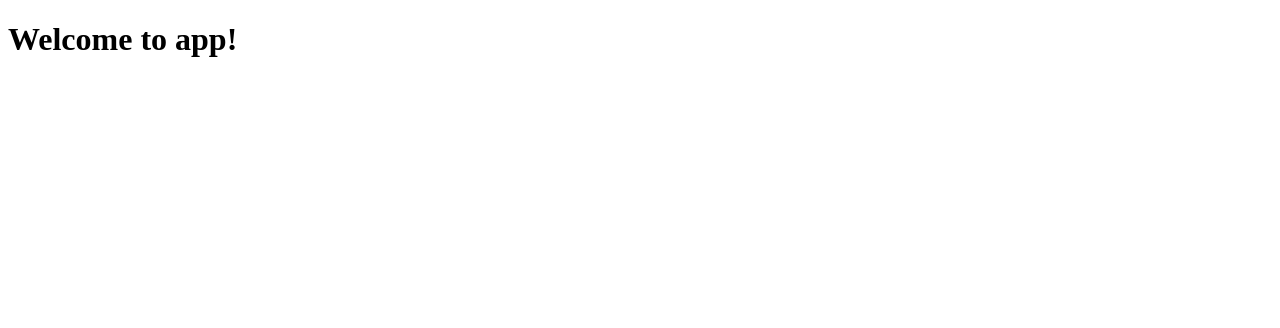
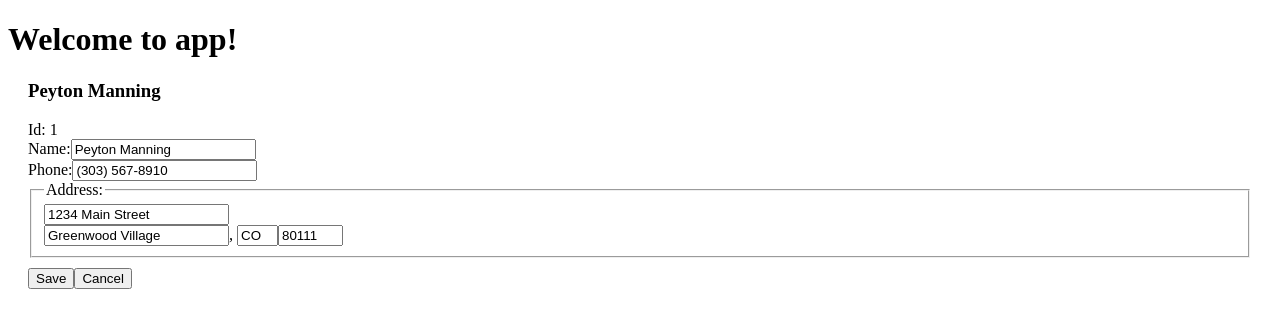
Before and after one commit to JuanMorenoDeveloper/ng-demo, an Angular app: page /edit/1 in a window 1280 px wide. Before the commit this address led to /. Shown: the top 328 px of the page. Built offline with nearby package versions, Linux system fonts and the light colour scheme.

Commit message:
Added edit feature

```diff
--- a/src/app/app.module.ts
+++ b/src/app/app.module.ts
@@ -6,9 +6,11 @@
 import { SearchComponent } from './search/search.component';
 import { SearchService } from './shared';
 import { HttpModule } from '@angular/http';
+import { EditComponent } from './edit/edit.component';
 
 const appRoutes: Routes = [
   { path: 'search', component: SearchComponent },
+  { path: 'edit/:id', component: EditComponent },
   { path: '', redirectTo: '/search', pathMatch: 'full' }
 ];
 
@@ -16,7 +18,8 @@
 @NgModule({
   declarations: [
     AppComponent,
-    SearchComponent
+    SearchComponent,
+    EditComponent
   ],
   imports: [
     BrowserModule,
--- /dev/null
+++ b/src/app/edit/edit.component.css
@@ -0,0 +1,8 @@
+:host {
+  display: block;
+  padding: 0 20px;
+}
+
+button {
+  margin-top: 10px;
+}
--- /dev/null
+++ b/src/app/edit/edit.component.html
@@ -0,0 +1,26 @@
+<div *ngIf="person">
+  <h3>{{editName}}</h3>
+  <div>
+    <label>Id:</label>
+    {{person.id}}
+  </div>
+  <div>
+    <label>Name:</label>
+    <input [(ngModel)]="editName" name="name" id="name" placeholder="name"/>
+  </div>
+  <div>
+    <label>Phone:</label>
+    <input [(ngModel)]="editPhone" name="phone" id="phone" placeholder="Phone"/>
+  </div>
+  <fieldset>
+    <legend>Address:</legend>
+    <address>
+      <input [(ngModel)]="editAddress.street" id="street"><br/>
+      <input [(ngModel)]="editAddress.city" id="city">,
+      <input [(ngModel)]="editAddress.state" id="state" size="2">
+      <input [(ngModel)]="editAddress.zip" id="zip" size="5">
+    </address>
+  </fieldset>
+  <button (click)="save()" id="save">Save</button>
+  <button (click)="cancel()" id="cancel">Cancel</button>
+</div>
--- /dev/null
+++ b/src/app/edit/edit.component.ts
@@ -0,0 +1,63 @@
+import { Component, OnInit, OnDestroy } from '@angular/core';
+import { Address, Person, SearchService } from '../shared/index';
+import { Subscription } from 'rxjs';
+import { ActivatedRoute, Router } from '@angular/router';
+
+@Component({
+  selector: 'app-edit',
+  templateUrl: './edit.component.html',
+  styleUrls: ['./edit.component.css']
+})
+export class EditComponent implements OnInit, OnDestroy {
+  person: Person;
+  editName: string;
+  editPhone: string;
+  editAddress: Address;
+
+  sub: Subscription;
+
+  constructor(private route: ActivatedRoute,
+              private router: Router,
+              private service: SearchService) {
+  }
+
+  ngOnInit() {
+    this.sub = this.route.params.subscribe(params => {
+      const id = + params['id']; // (+) converts string 'id' to a number
+      this.service.get(id).subscribe(person => {
+        if (person) {
+          this.editName = person.name;
+          this.editPhone = person.phone;
+          this.editAddress = person.address;
+          this.person = person;
+        } else {
+          this.gotoList();
+        }
+      });
+    });
+  }
+
+  ngOnDestroy() {
+    this.sub.unsubscribe();
+  }
+
+  cancel() {
+    this.router.navigate(['/search']);
+  }
+
+  save() {
+    this.person.name = this.editName;
+    this.person.phone = this.editPhone;
+    this.person.address = this.editAddress;
+    this.service.save(this.person);
+    this.gotoList();
+  }
+
+  gotoList() {
+    if (this.person) {
+      this.router.navigate(['/search', {term: this.person.name} ]);
+    } else {
+      this.router.navigate(['/search']);
+    }
+  }
+}
--- a/src/app/search/search.component.html
+++ b/src/app/search/search.component.html
@@ -18,6 +18,7 @@
     <td>{{person.address.street}}<br/>
       {{person.address.city}}, {{person.address.state}} {{person.address.zip}}
     </td>
+	<td><a [routerLink]="['/edit', person.id]">{{person.name}}</a></td>
   </tr>
   </tbody>
 </table>
--- a/src/app/shared/search/search.service.ts
+++ b/src/app/shared/search/search.service.ts
@@ -6,19 +6,43 @@
 @Injectable()
 export class SearchService {
   constructor(private http: Http) {}
-
   getAll() {
     return this.http.get('assets/data/people.json').map((res: Response) => res.json());
   }
-
   search(q: string): Observable<any> {
     if (!q || q === '*') {
       q = '';
     } else {
       q = q.toLowerCase();
     }
-    return this.getAll().map(data => data.filter(item => JSON.stringify(item).toLowerCase().includes(q)));
+    return this.getAll().map(data => {
+      const results: any = [];
+      data.map(item => {
+        // check for item in localStorage
+        if (localStorage['person' + item.id]) {
+          item = JSON.parse(localStorage['person' + item.id]);
+        }
+        if (JSON.stringify(item).toLowerCase().includes(q)) {
+          results.push(item);
+        }
+      });
+      return results;
+    });
   }
+
+  get(id: number) {
+    return this.getAll().map(all => {
+      if (localStorage['person' + id]) {
+        return JSON.parse(localStorage['person' + id]);
+      }
+        return all.find(e => e.id === id);
+      });
+  }
+
+  save(person: Person) {
+    localStorage['person' + person.id] = JSON.stringify(person);
+  }
+
 }
 
 export class Address {
```
Also changed, not shown: 1 other file (tests, documents, lock files or other folders).
